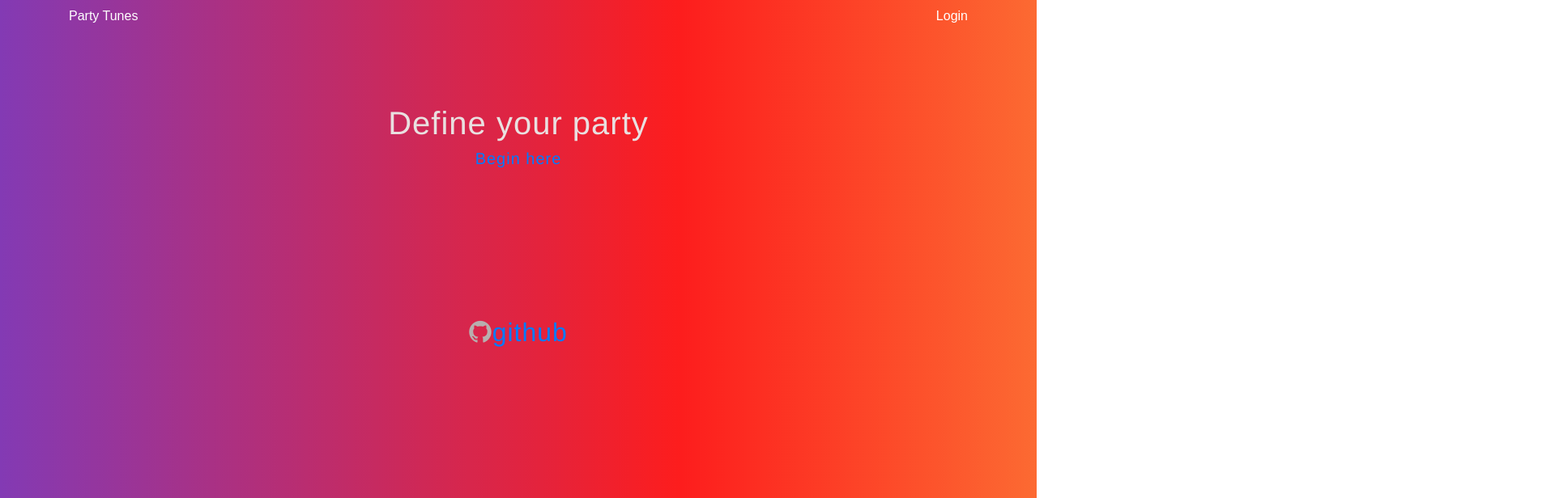
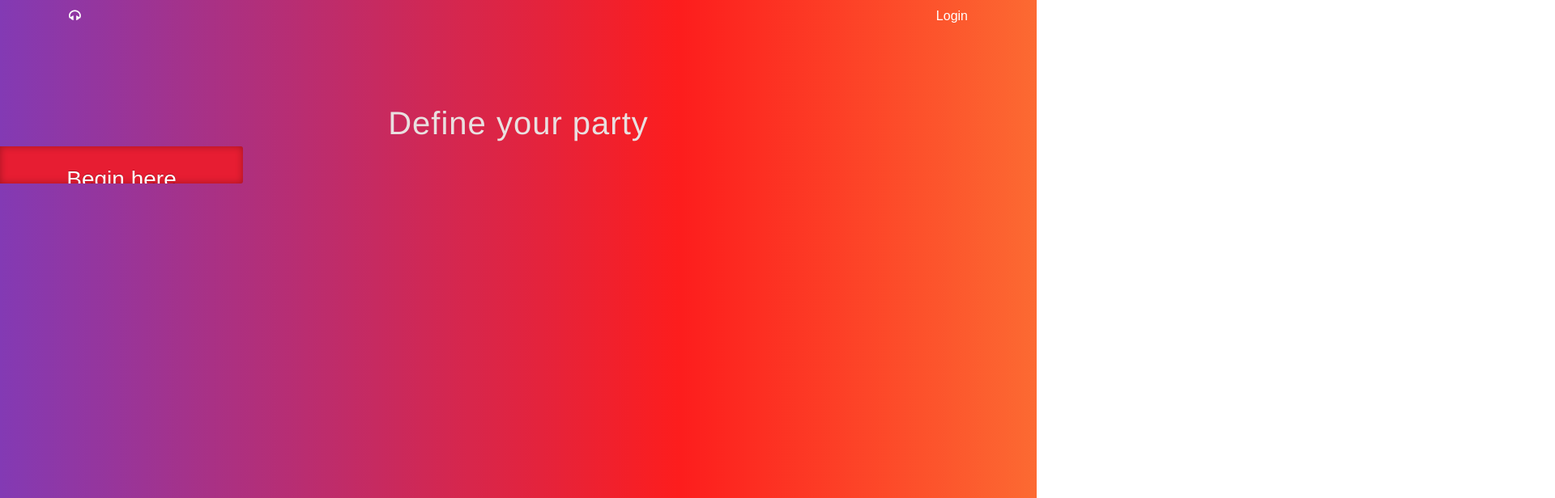
Before and after one commit to ArianaDV/Tunes_1.0, a React (Create React App) app in the folder client/: page / in a window 1280 px wide. Shown: the top 616 px of the page at 81% size, 1920 px wide, since content can reach past the window. Built offline with nearby package versions, Linux system fonts and the light colour scheme.

Commit message:
working transition, cleaned up front page

```diff
--- a/client/package.json
+++ b/client/package.json
@@ -8,7 +8,8 @@
     "react": "^16.0.0",
     "react-dom": "^16.0.0",
     "react-router-dom": "^4.2.2",
-    "react-scripts": "1.0.14"
+    "react-scripts": "1.0.14",
+    "react-transition-group": "^2.3.1"
   },
   "scripts": {
     "start": "react-scripts start",
--- a/client/src/App.css
+++ b/client/src/App.css
@@ -227,3 +227,51 @@ button:hover {
 .suggestions.active {
   display: block;
 }
+
+/* FOOTER */
+
+.footer {
+  position: fixed;
+    left: 0;
+    bottom: 0;
+    width: 100%;
+    color: white;
+    text-align: center;
+}
+
+/* HOMEPAGE BUTTON */
+
+.nav-button {
+  position: center;
+  border: none;
+  font-size: 28px;
+  color: #FFFFFF;
+  padding: 20px;
+  width: 300px;
+  text-align: center;
+  -webkit-transition-duration: 0.4s; /* Safari */
+  transition-duration: 0.4s;
+  text-decoration: none;
+  overflow: hidden;
+  cursor: pointer;
+}
+
+.nav-button:after {
+  content: "";
+  background: rgb(148, 128, 26);
+  display: block;
+  position: absolute;
+  padding-top: 300%;
+  padding-left: 350%;
+  margin-left: -20px!important;
+  margin-top: -120%;
+  opacity: 0;
+  transition: all 0.8s
+}
+
+.nav-button:active:after {
+  padding: 0;
+  margin: 0;
+  opacity: 1;
+  transition: 0s
+}
--- a/client/src/components/Footer/Footer.js
+++ b/client/src/components/Footer/Footer.js
@@ -4,7 +4,7 @@ const Footer = () => (
   <footer>
     <p className="footer">
       <i className="fa fa-github" aria-hidden="true"/>
-      <a href="https://github.com/ArianaDV/Tunes_1.0" title="github" target="_blank">github</a>
+      <a href="https://github.com/ArianaDV/Tunes_1.0" title="github" target="_blank" rel="noopener noreferrer"></a>
     </p>
   </footer>
 );
--- a/client/src/components/Nav/Nav.js
+++ b/client/src/components/Nav/Nav.js
@@ -10,7 +10,7 @@ class Nav extends Component {
       <button className="navbar-toggler navbar-toggler-right" type="button" data-toggle="collapse" data-target="#navbarCollapse1" aria-controls="navbarCollapse" aria-expanded="false" aria-label="Toggle navigation">
         <span className="navbar-toggler-icon"></span>
       </button>
-      <Link to="/" className="nav-brand">Party Tunes</Link>
+      <Link to="/" className="nav-brand"><i className="fa fa-headphones"></i></Link>
       <div className="collapse navbar-collapse" id="navbarCollapse1">
         <ul className="navbar-nav ml-auto">
         <li className="nav-item">  <Link to="/login" className="nav-brand">Login</Link>
--- a/client/src/pages/Home.js
+++ b/client/src/pages/Home.js
@@ -6,13 +6,17 @@ class Home extends Component {
 
     render(){
         return(
-            <div className="jumbotron jumbotron-fluid">
+        <div className="jumbotron jumbotron-fluid">
             <main role="main" className="inner cover">
-        <h1 className="cover-heading">Define your party</h1>
-        <p className="lead">
-        <Link to={'/playlist'}>Begin here</Link>        </p>
-      </main>
-            </div>
+              <h1 className="cover-heading">Define your party</h1>
+              <Link to={'/playlist'}>
+              <button className="nav-button">Begin here</button>
+              </Link>
+
+
+           </main>
+
+        </div>
         );
     }
 
--- a/client/src/pages/Playlist/Playlist.js
+++ b/client/src/pages/Playlist/Playlist.js
@@ -6,7 +6,7 @@ class Playlist extends Component {
     render(){
         return(
             <div className="container">
-            <h1>this is the playlis page, ya hi.</h1>
+            <h1>Find your jam...</h1>
             <form method="get" action="?">
             <input type="text" placeholder="Search" />
             <ul class="suggestions"></ul>
@@ -17,12 +17,18 @@ class Playlist extends Component {
             <div className="row">
            <div className="col-sm-12 col-md-6 col-lg-6 mt-4">
                <div className="card">
-                   <h1>content content content content</h1>
+                   <h1>Spotify API goes here</h1>
                </div>
            </div>
            <div className="col-sm-12 col-md-6 col-lg-6 mt-4">
                <div className="card">
-                   <h1>content content content content</h1>
+                   <h1>
+                    <ol>
+                     <li>Wake me up</li>
+                     <li>Lean on</li>
+                     <li>Feel good</li>
+                     </ol>
+                   </h1>
                </div>
            </div>
             </div>
```
Also changed, not shown: 1 other file (tests, documents, lock files or other folders).
